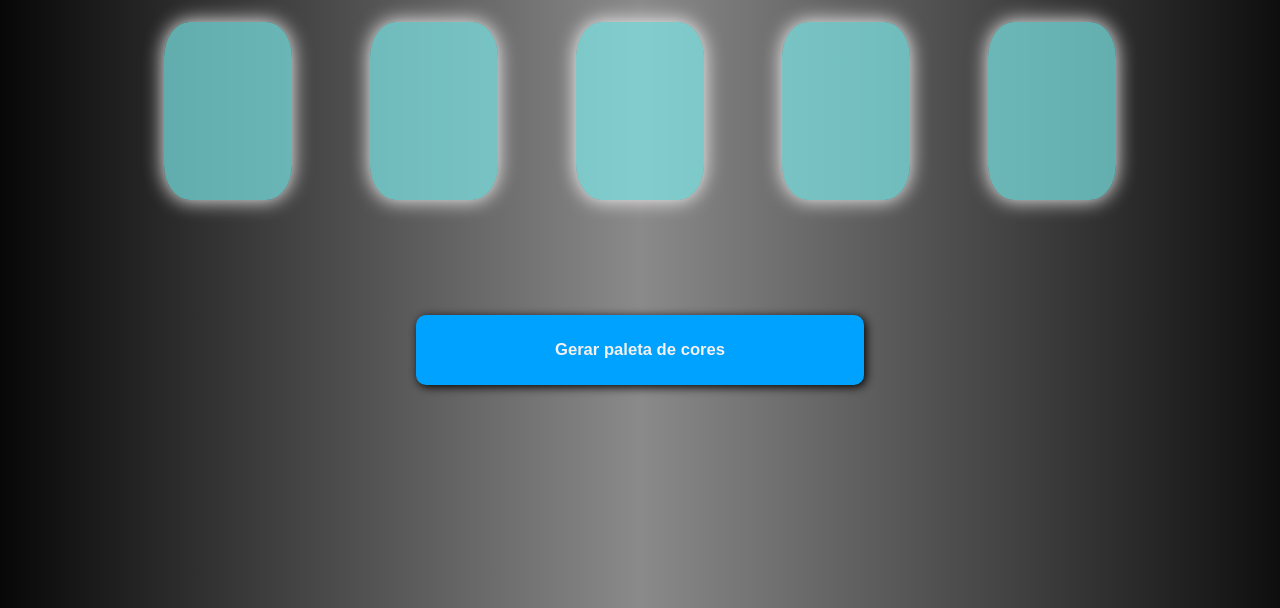
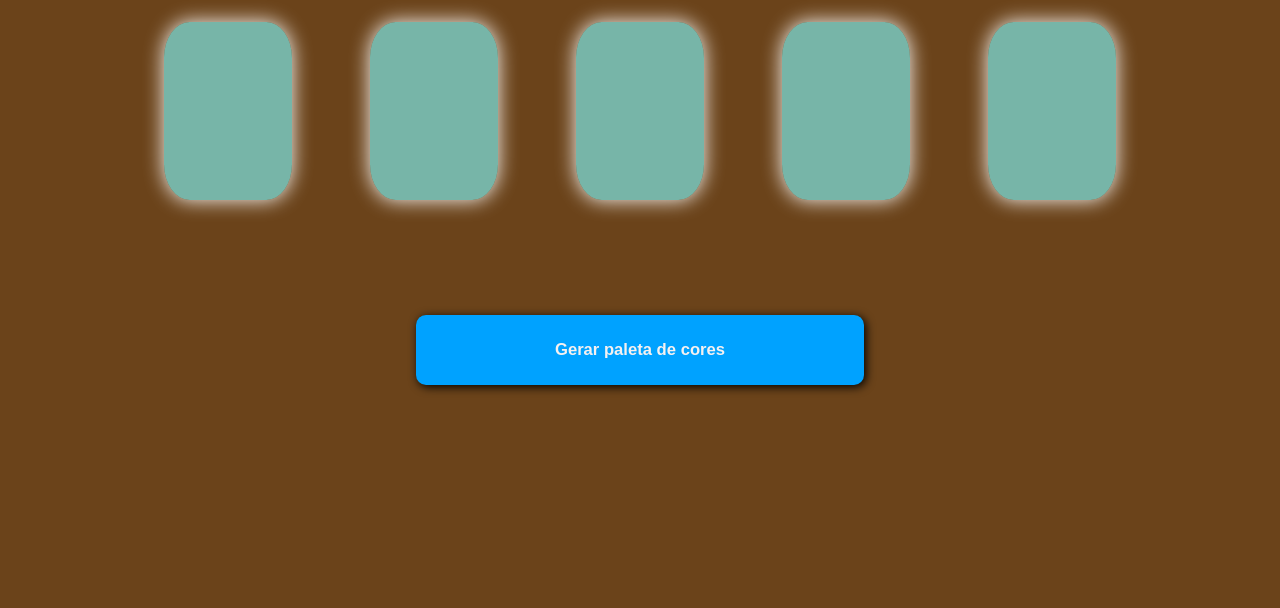
Before and after one commit to IvanildoQueiroz/Paleta_de_cores, a plain HTML site: page index.html in a window 1280 px wide. Shown: the part 192-800 px from the top of the page. Drawn offline with Linux system fonts and the light colour scheme.

Commit message:
New Update properties CSS 4

```diff
--- a/index.css
+++ b/index.css
@@ -5,7 +5,7 @@
     box-sizing: border-box;
 }
 body{
-    background-image:linear-gradient(to right, rgb(7, 7, 7),rgb(139, 138, 138),rgb(14, 14, 14)) ;
+    background-color: rgba(99, 57, 13, 0.947);
     text-align: center;
     padding-top: 5%;
     font:normal 700 23px 'Pacifico', 'cursive';
```
